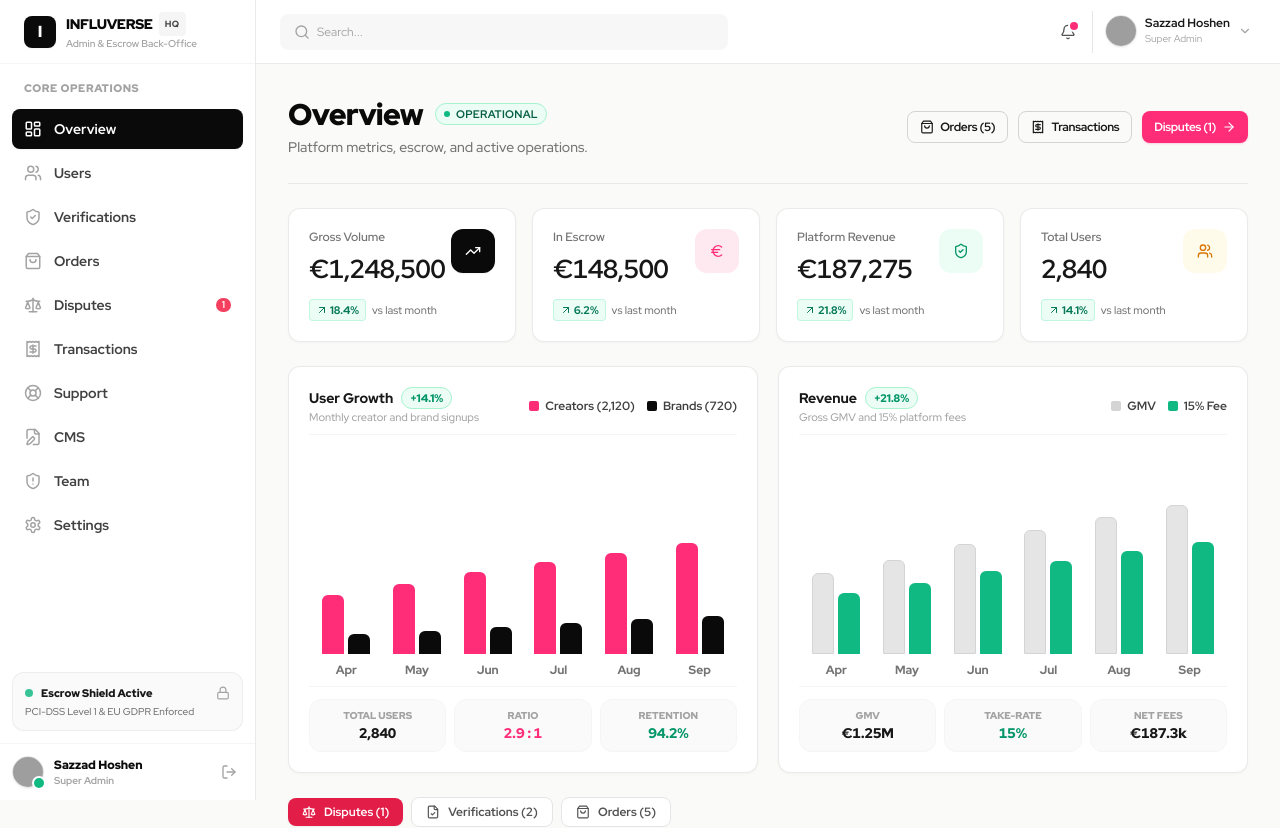
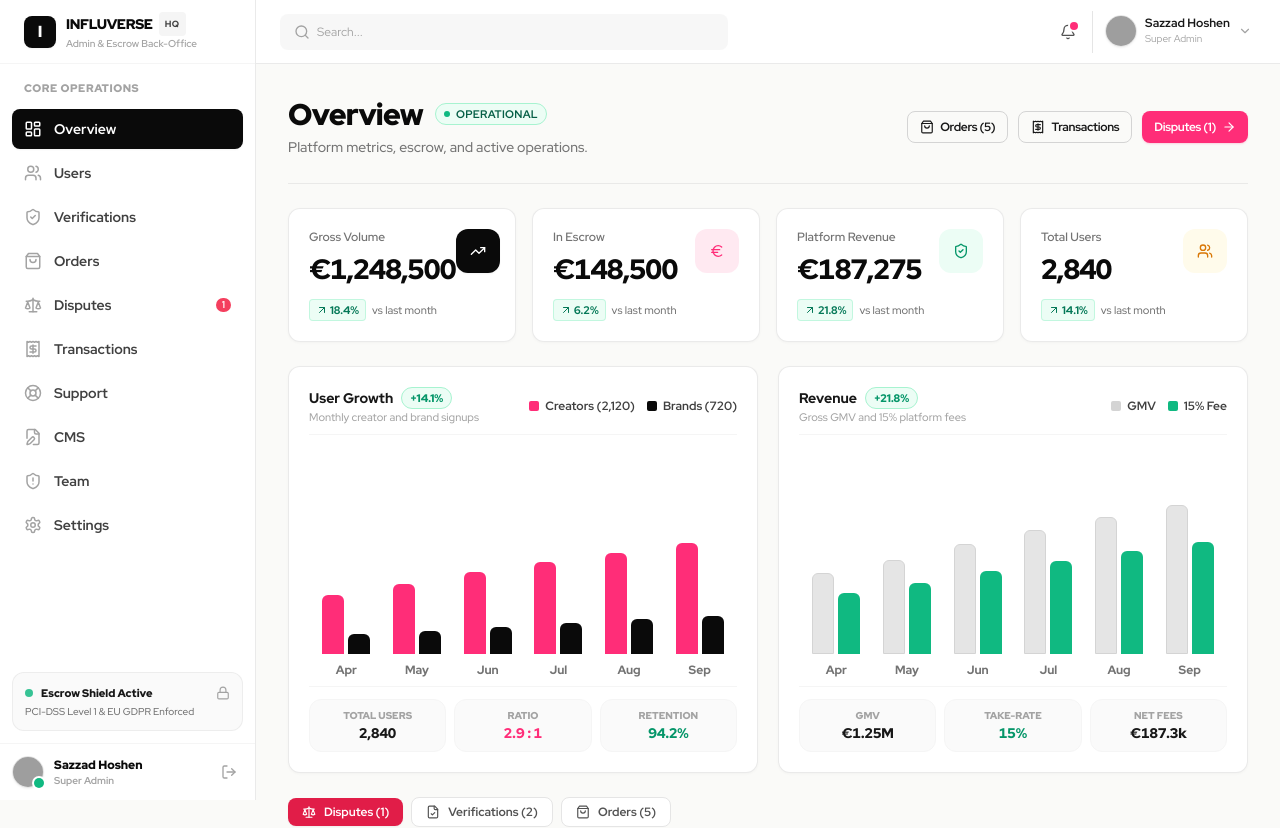
Before and after one commit to BeingSazzad/Influencer-Dashboard, a React (Vite) app: page / in a window 1280 px wide. Shown: the top 828 px of the page. Built offline with nearby package versions, Linux system fonts and the light colour scheme; grey boxes are pictures that could not be loaded; a web font is replaced by a local one.

Commit message:
style(kpi): make StatCard metric values bold (font-black text-neutral-950)

```diff
--- a/src/components/shared/StatCard.tsx
+++ b/src/components/shared/StatCard.tsx
@@ -40,7 +40,7 @@
             {title}
           </p>
           <div className="mt-2 flex items-baseline gap-2">
-            <span className="text-2xl sm:text-[26px] font-bold tracking-tight text-neutral-900 tabular-nums font-sans">
+            <span className="text-2xl sm:text-[28px] font-black tracking-tight text-neutral-950 tabular-nums">
               {value}
             </span>
           </div>
```
